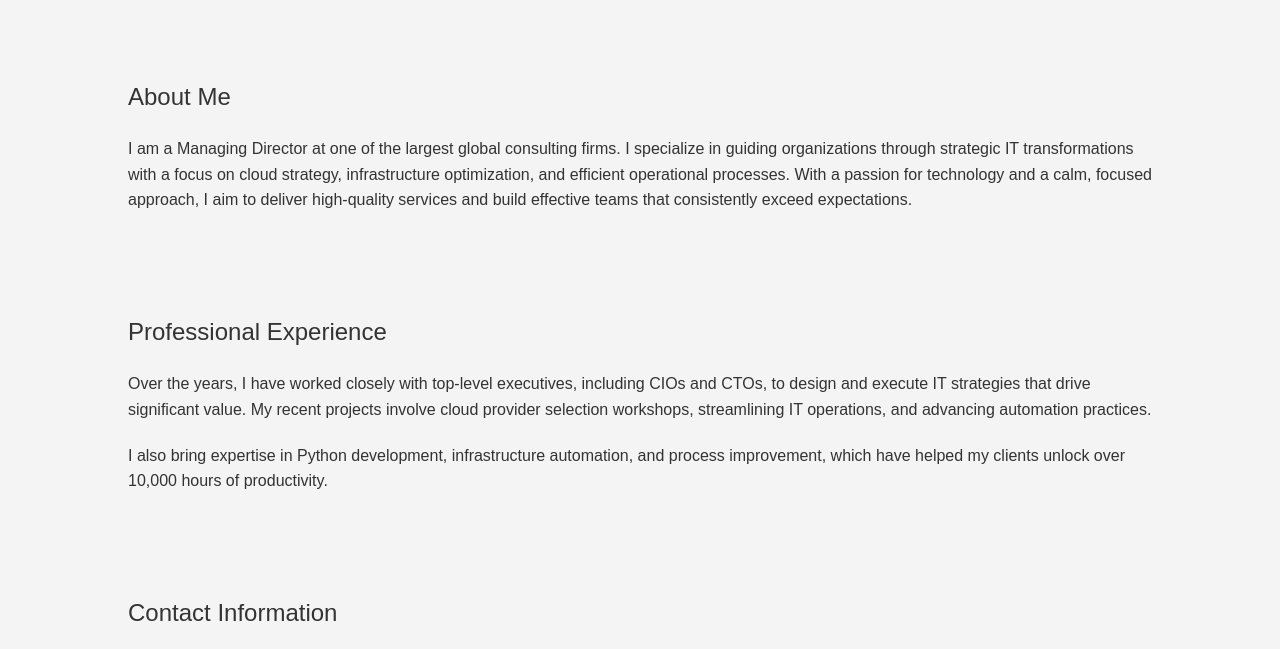
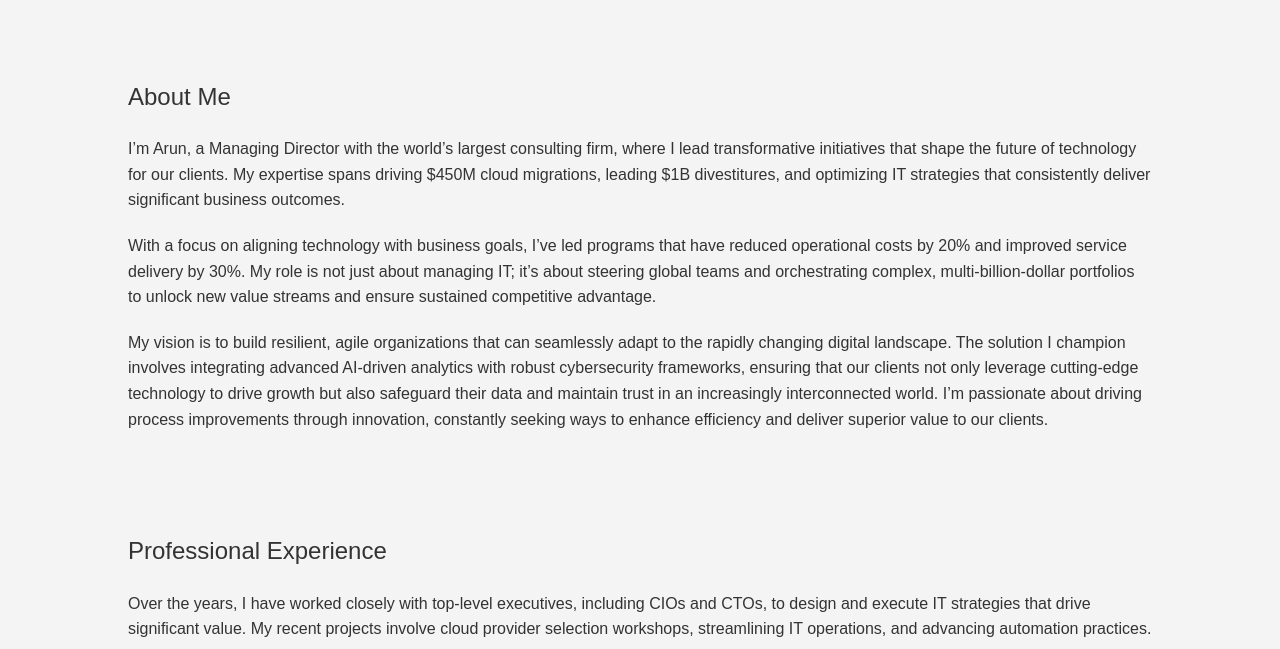
Before and after one commit to arunsondhi/arunsondhi.github.io, a plain HTML site: page index.html in a window 1280 px wide. Shown: the part 86-735 px from the top of the page. Drawn offline with Linux system fonts and the light colour scheme.

Commit message:
Update index.html

```diff
--- a/index.html
+++ b/index.html
@@ -71,7 +71,13 @@
         <section class="section" id="about">
             <h2>About Me</h2>
             <p>
-                I am a Managing Director at one of the largest global consulting firms. I specialize in guiding organizations through strategic IT transformations with a focus on cloud strategy, infrastructure optimization, and efficient operational processes. With a passion for technology and a calm, focused approach, I aim to deliver high-quality services and build effective teams that consistently exceed expectations.
+                I’m Arun, a Managing Director with the world’s largest consulting firm, where I lead transformative initiatives that shape the future of technology for our clients. My expertise spans driving $450M cloud migrations, leading $1B divestitures, and optimizing IT strategies that consistently deliver significant business outcomes.
+            </p>
+            <p>
+                With a focus on aligning technology with business goals, I’ve led programs that have reduced operational costs by 20% and improved service delivery by 30%. My role is not just about managing IT; it’s about steering global teams and orchestrating complex, multi-billion-dollar portfolios to unlock new value streams and ensure sustained competitive advantage.
+            </p>
+            <p>
+                My vision is to build resilient, agile organizations that can seamlessly adapt to the rapidly changing digital landscape. The solution I champion involves integrating advanced AI-driven analytics with robust cybersecurity frameworks, ensuring that our clients not only leverage cutting-edge technology to drive growth but also safeguard their data and maintain trust in an increasingly interconnected world. I’m passionate about driving process improvements through innovation, constantly seeking ways to enhance efficiency and deliver superior value to our clients.
             </p>
         </section>
 
```
